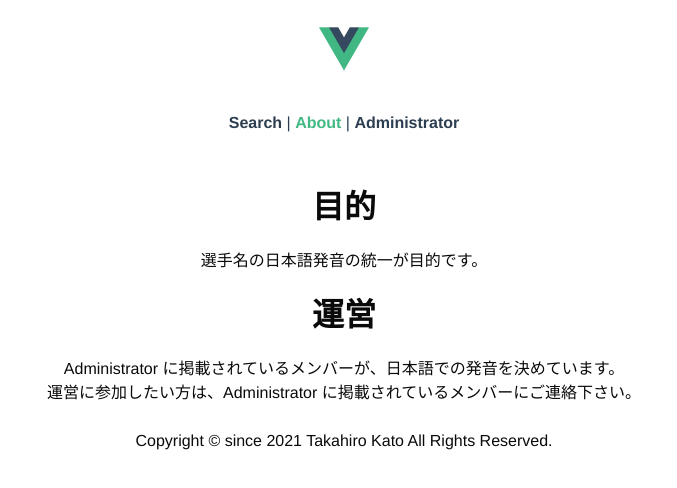
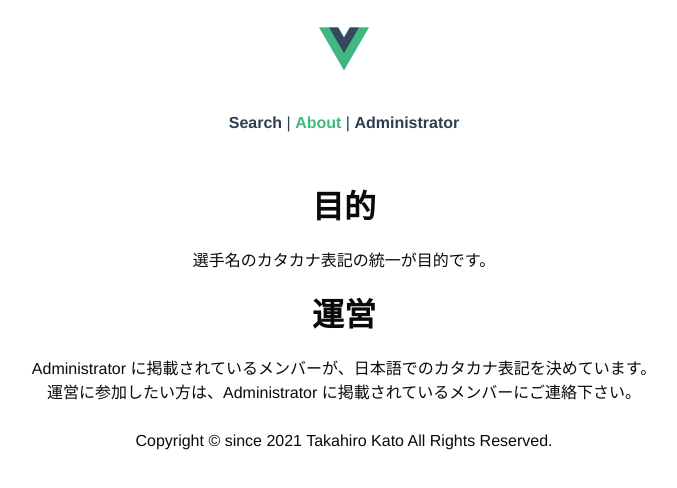
Before and after one commit to doz13189/nba-player-name-reverse-lookup, a Vue app: page /about in a window 1280 px wide. Shown: the top 488 px of the page, without its empty margins (296-973 px from the left). Built offline with nearby package versions, Linux system fonts and the light colour scheme.

Commit message:
日本語発音の文言をカタカナ表記に変更

```diff
--- a/src/components/PlayerList.vue
+++ b/src/components/PlayerList.vue
@@ -7,8 +7,8 @@
         <thead>
           <th>所属チーム</th>
           <th>英語選手名</th>
-          <th>日本語選手名</th>
-          <th>発音合意状況</th>
+          <th>カタカナ表記</th>
+          <th>合意状況</th>
         </thead>
 
         <tbody>
--- a/src/components/Search.vue
+++ b/src/components/Search.vue
@@ -1,7 +1,7 @@
 <template>
 
   <p class="is-5 has-text-black">
-    日本語の発音を知りたい NBA 選手の英語名を入力してください。
+    カタカナ表記を知りたい NBA 選手の英語名を入力してください。
   </p>
 
   <div class="columns is-mobile is-centered m-3">
--- a/src/views/About.vue
+++ b/src/views/About.vue
@@ -2,12 +2,12 @@
 
   <div class="m-5">
       <h1 class="title has-text-black">目的</h1>
-      <p class="has-text-black">選手名の日本語発音の統一が目的です。</p>
+      <p class="has-text-black">選手名のカタカナ表記の統一が目的です。</p>
   </div>
 
   <div class="m-5">
     <h1 class="title has-text-black">運営</h1>
-      <p class="has-text-black">Administrator に掲載されているメンバーが、日本語での発音を決めています。</p>
+      <p class="has-text-black">Administrator に掲載されているメンバーが、日本語でのカタカナ表記を決めています。</p>
       <p class="has-text-black">運営に参加したい方は、Administrator に掲載されているメンバーにご連絡下さい。</p>
   </div>
 
```
